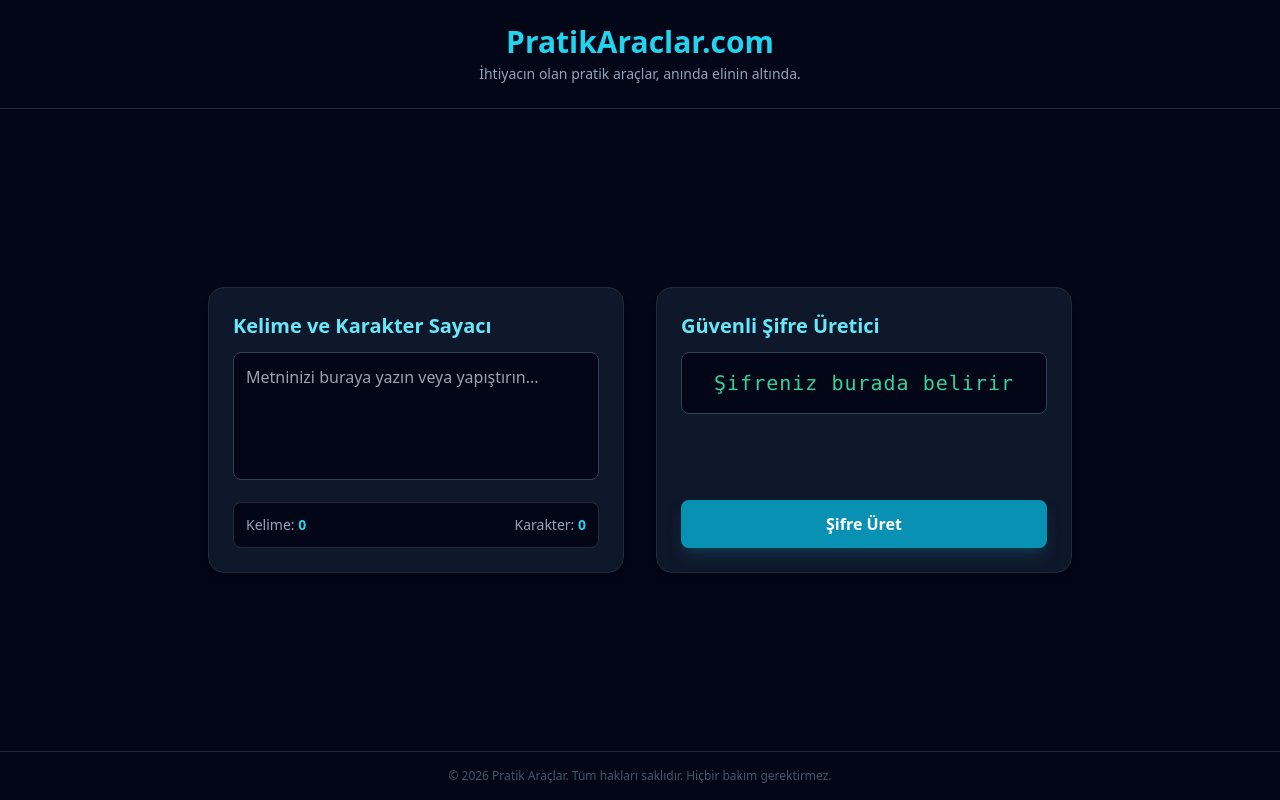
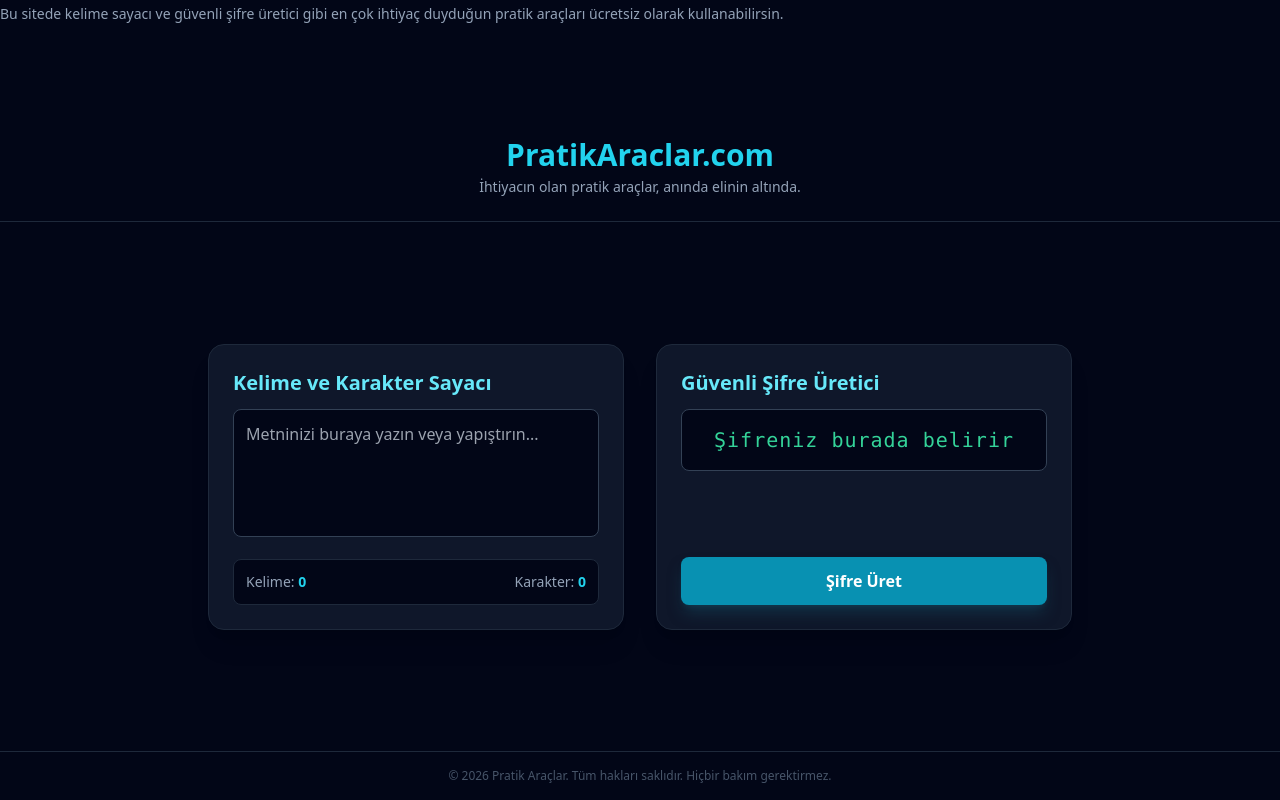
Before and after one commit to cliporaglobal/pratik-araclar, a plain HTML site: page index.html in a window 1280 px wide. Drawn offline with nearby package versions, Linux system fonts and the light colour scheme.

Commit message:
Add description for practical tools available
Added a description paragraph to explain the tools available on the site.

```diff
--- a/index.html
+++ b/index.html
@@ -9,6 +9,7 @@
 </head>
 
 <body class="bg-slate-950 text-slate-100 min-h-screen flex flex-col justify-between font-sans">
+<p class="text-slate-400 text-sm mt-1">Bu sitede kelime sayacı ve güvenli şifre üretici gibi en çok ihtiyaç duyduğun pratik araçları ücretsiz olarak kullanabilirsin.</p>
 
     <!-- Header -->
     <header class="py-6 text-center border-b border-slate-800">
```
